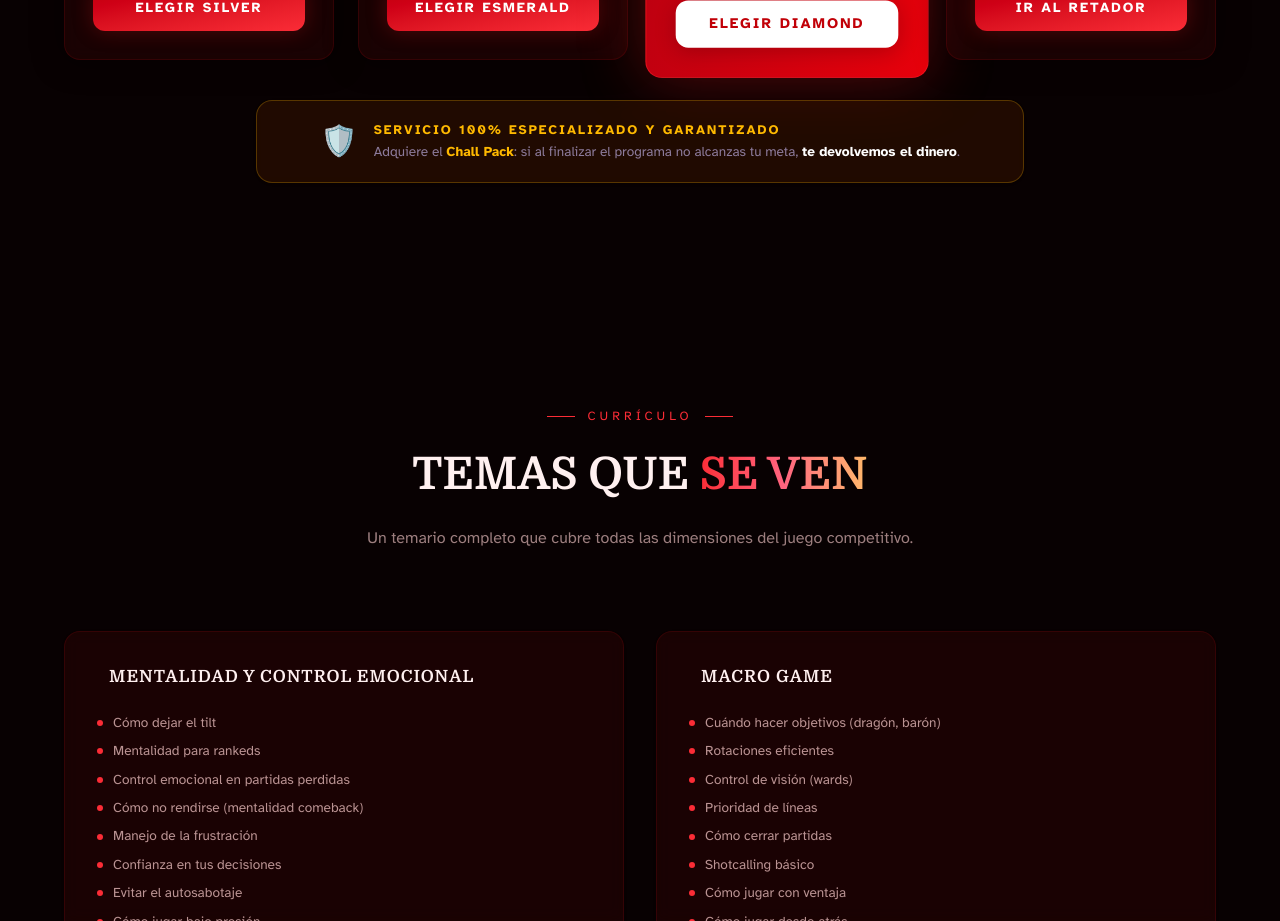
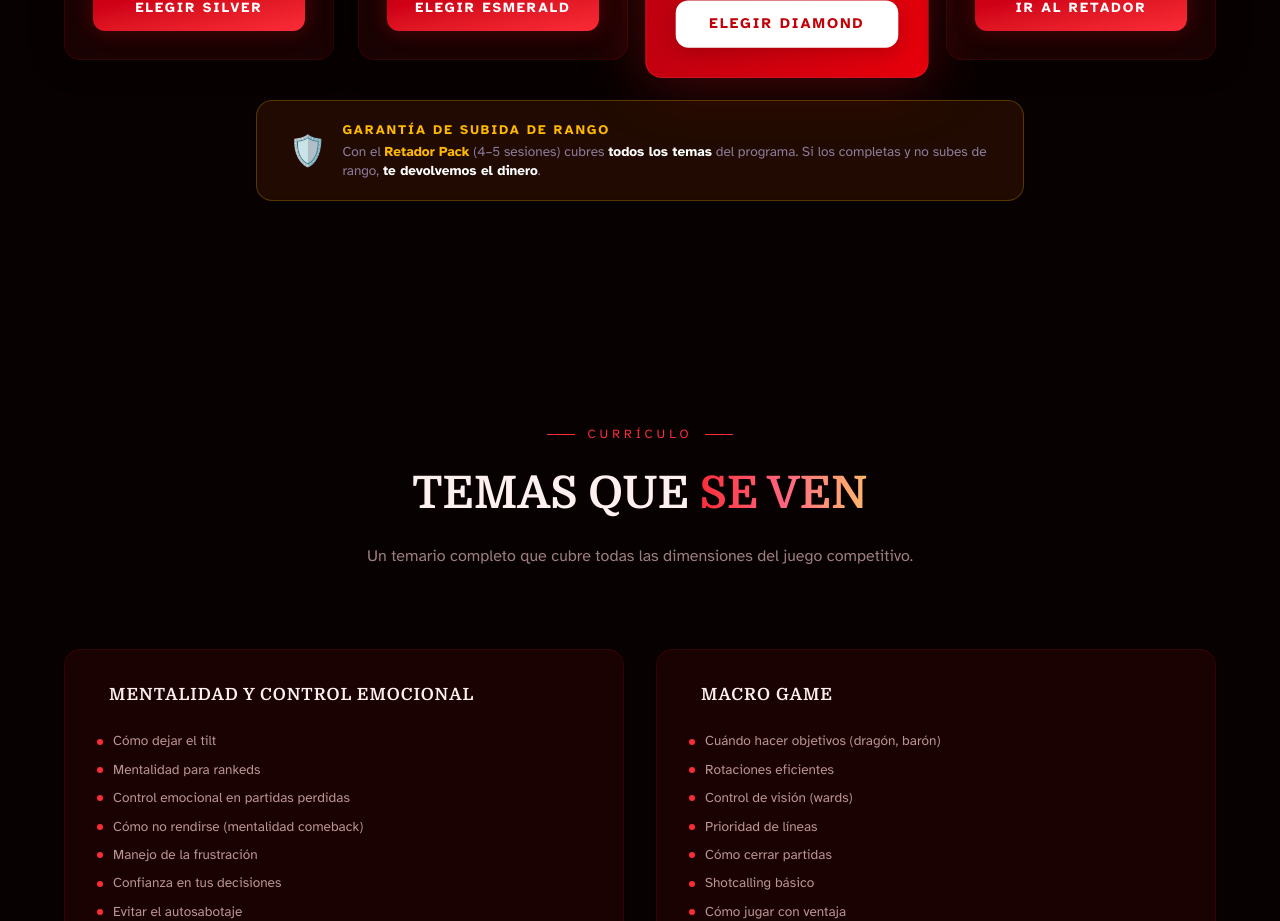
Before and after one commit to jackira01/arise-coach, a Vue app: page / in a window 1280 px wide. Shown: the part 2000-2921 px from the top of the page. Built offline with nearby package versions, Linux system fonts and the light colour scheme; a web font is replaced by a local one.

Commit message:
feat: actualizar texto de garantía en sección de temas

```diff
--- a/src/views/HomeView.vue
+++ b/src/views/HomeView.vue
@@ -319,9 +319,9 @@ const TOPIC_CATEGORIES = [
       <div v-reveal class="mt-10 flex flex-col sm:flex-row items-center justify-center gap-4 bg-amber-950/40 backdrop-blur-sm border border-amber-400/25 rounded-2xl px-8 py-5 shadow-sm max-w-3xl mx-auto">
         <div class="text-3xl shrink-0">🛡️</div>
         <div>
-          <p class="font-primary text-[.82rem] font-black uppercase tracking-[2px] text-amber-400 mb-0.5">Servicio 100% Especializado y Garantizado</p>
+          <p class="font-primary text-[.82rem] font-black uppercase tracking-[2px] text-amber-400 mb-0.5">Garantía de Subida de Rango</p>
           <p class="font-primary text-[.85rem] text-[rgba(200,185,240,.65)] leading-snug">
-            Adquiere el <strong class="text-amber-400">Chall Pack</strong>: si al finalizar el programa no alcanzas tu meta, <strong class="text-white">te devolvemos el dinero</strong>.
+            Con el <strong class="text-amber-400">Retador Pack</strong> (4–5 sesiones) cubres <strong class="text-white">todos los temas</strong> del programa. Si los completas y no subes de rango, <strong class="text-white">te devolvemos el dinero</strong>.
           </p>
         </div>
       </div>
```
